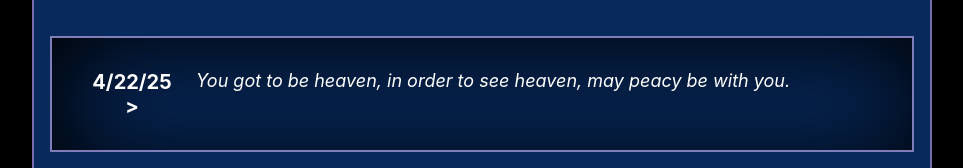
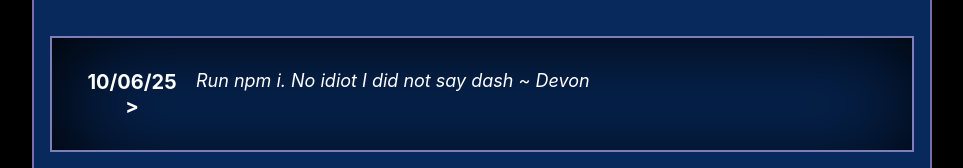
Before and after one commit to theChrisODOM/PoetryPage, a React (Create React App) app: page / in a window 1280 px wide. Shown: the part 343-511 px from the top of the page, without its empty margins (158-1121 px from the left). Built offline with nearby package versions, Linux system fonts and the light colour scheme.

Commit message:
New Quotes

```diff
--- a/src/PoetryProps.js
+++ b/src/PoetryProps.js
@@ -9,6 +9,7 @@ export function PoetryProps(date, poetry) {
 export function MasterListOfPoetry() {
     const list = []
     list.push(
+        PoetryProps("10/06/25", "Run npm i. No idiot I did not say dash ~ Devon"),
         PoetryProps("4/22/25", "You got to be heaven, in order to see heaven, may peacy be with you."),
         PoetryProps("4/22/25", "Consider the flowers, they do not try to look right, they just open their petals and loot into the light."),
         PoetryProps("4/20/25", "He is Risen!"),
```
